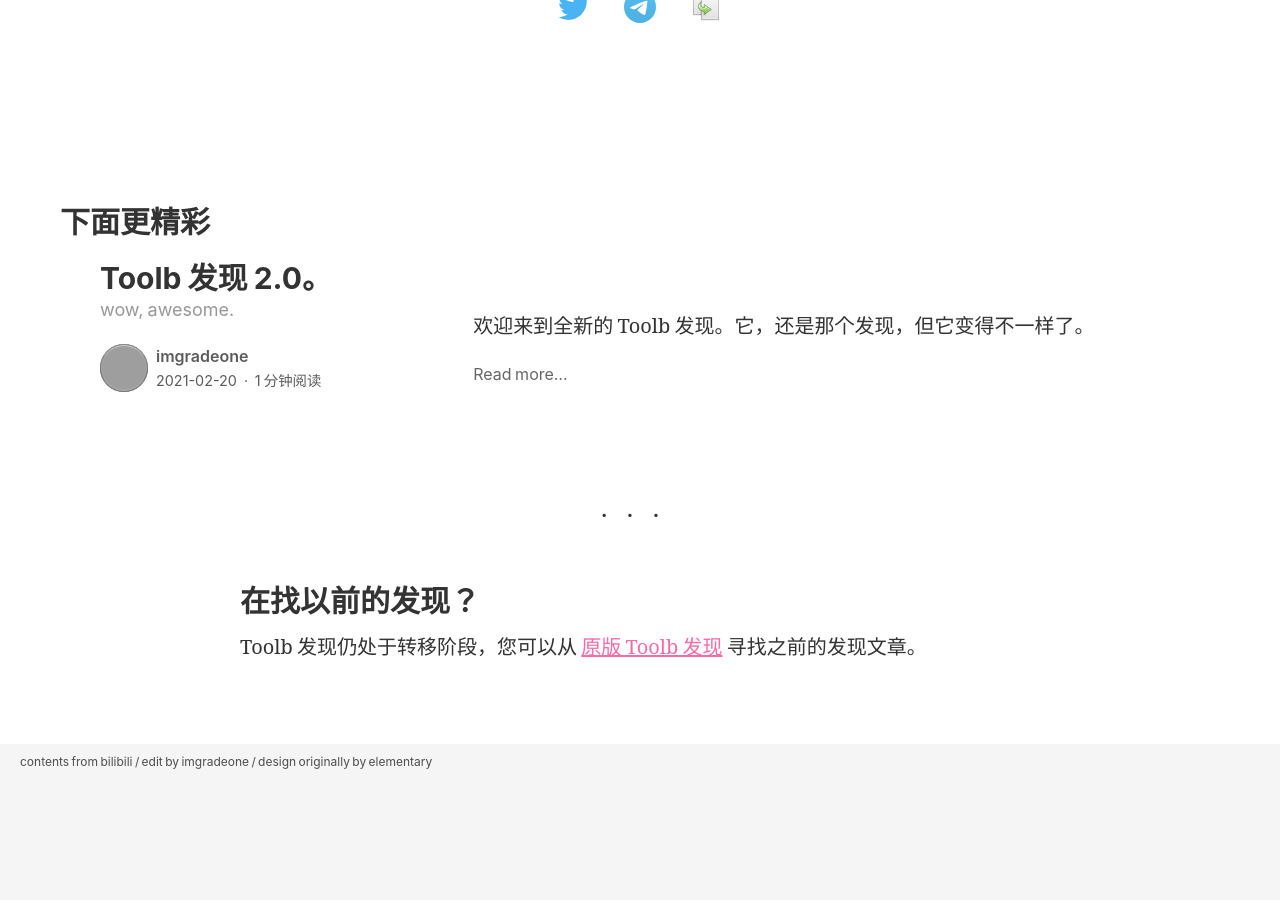
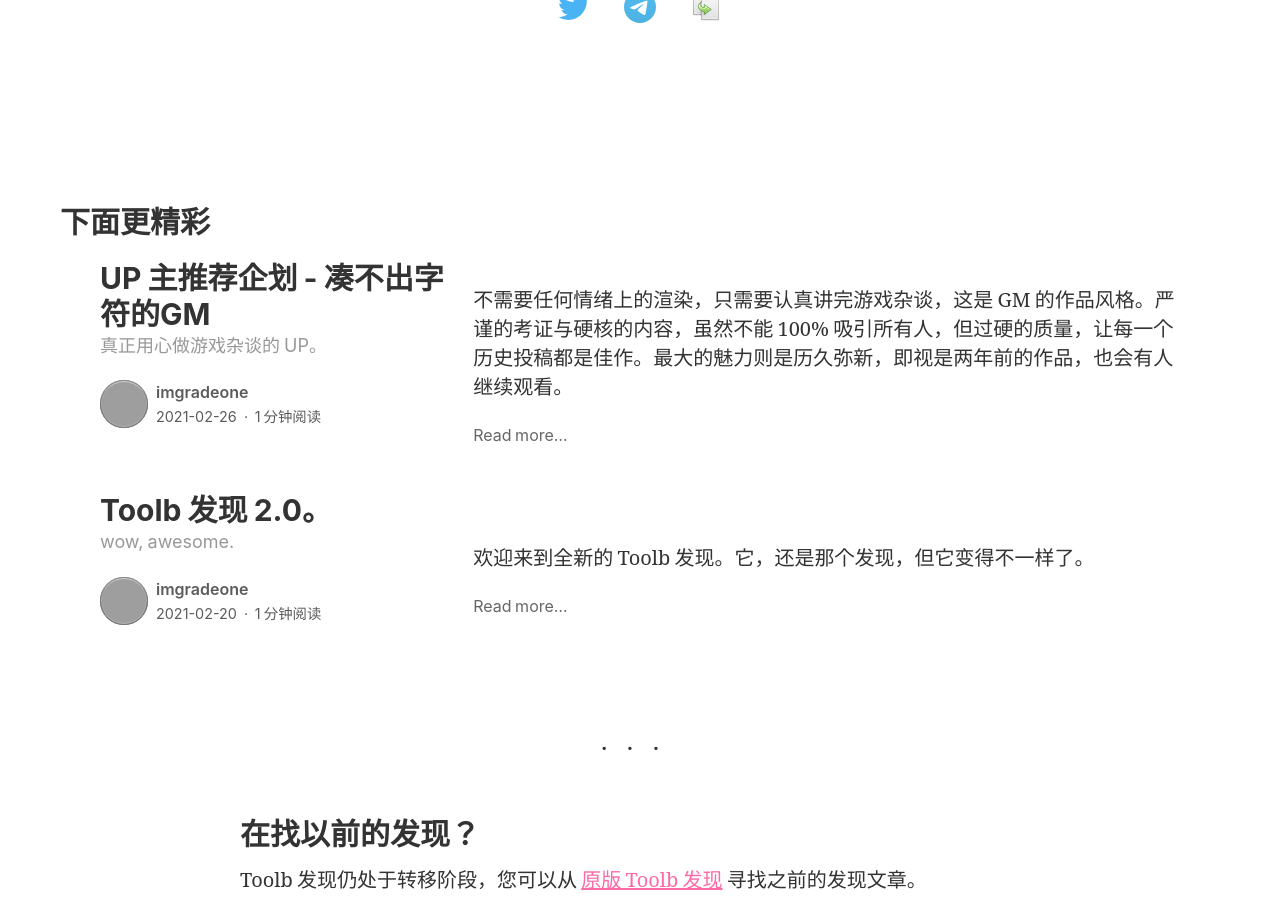
Before and after one commit to imgradeone/toolb-discover-jekyll, a Jekyll site: the page built from _posts/2021-02-21-bingren.md, in a window 1280 px wide and 900 px high, scrolled down 1831 px. Built offline with Jekyll 4.4.1, drawn with Linux system fonts in a browser that asks for light colours; our own code applies the rules of GitHub Pages for plain Markdown files; before the commit the page ends 2611 px from its top, so only the background shows below that; grey boxes are pictures that could not be loaded.

Commit message:
new discover logo

```diff
--- a/_includes/head.html
+++ b/_includes/head.html
@@ -11,7 +11,7 @@
 
   <link rel="icon" sizes="256x256" href="https://www.gravatar.com/avatar/{{ site.gravatar }}?s=256&d=blank" />
   <meta itemprop="logo" content="https://www.gravatar.com/avatar/{{ site.gravatar }}?s=256&d=blank" />
-  <!-- <link rel="shortcut icon" href="https://elementary.io/favicon.ico"> -->
+  <link rel="shortcut icon" href="{{ site.baseurl }}/favicon.ico">
   <link rel="apple-touch-icon" href="https://elementary.io/images/launcher-icons/apple-touch-icon.png">
 
   <link rel="alternate" type="application/rss+xml" title="Toolb 发现" href="{{ "/feed.xml" | prepend: site.baseurl | prepend: site.url }}" />
--- a/_includes/nav.html
+++ b/_includes/nav.html
@@ -1,6 +1,10 @@
 <header>
   <nav class="primary">
     <ul>
+      <li><a href="{{ site.baseurl }}/" class="logomark" target="_self">
+        {% include svg/discover.svg %}
+      </a></li>
+
       <li><b><a href="{{ site.baseurl }}/" target="_self">
         Toolb 发现
       </a></b></li>
--- a/_posts/2021-02-21-bingren.md
+++ b/_posts/2021-02-21-bingren.md
@@ -2,7 +2,7 @@
 title: 《病人》
 description: 一切的公众话语都日渐以娱乐的方式出现，并成为一种人文精神……
 author: imgradeone
-image: images/bingren.png
+image: /images/bingren.png
 
 tags:
   - featured
--- /dev/null
+++ b/_posts/2021-02-26-upper-gm.md
@@ -0,0 +1,19 @@
+---
+title: UP 主推荐企划 - 凑不出字符的GM
+description: 真正用心做游戏杂谈的 UP。
+author: imgradeone
+tags:
+  - upper
+---
+
+不需要任何情绪上的渲染，只需要认真讲完游戏杂谈，这是 GM 的作品风格。严谨的考证与硬核的内容，虽然不能 100% 吸引所有人，但过硬的质量，让每一个历史投稿都是佳作。最大的魅力则是历久弥新，即视是两年前的作品，也会有人继续观看。
+
+<div style="text-align: center">
+  <p><a rel="nofollow noopener noreferrer" target="_blank" href="https://space.bilibili.com/5775135" class="button">前往 bilibili 关注</a></p>
+</div>
+
+## 代表作品
+
+- [【GM】雪人兄弟的都市传说，隐藏关卡才能救到真公主。公司不仅是知名STG厂商，还与海王星、神乐有关系](https://www.bilibili.com/video/BV1ut411Q77r)
+- [【GM】有4.79亿个结局的游戏，创造了一种全新类型，《生长球》系列](https://www.bilibili.com/video/BV1Ba4y1h7S7)
+- [【GM】你可能从未见过的初版魔塔—史上第一款塔式RPG](https://www.bilibili.com/video/BV1zW411D7D6)
--- a/authors.md
+++ b/authors.md
@@ -1,7 +1,7 @@
 ---
 ---
 
-# Authors
+# 作者（？）
 
 <section class="author-list">
 {% assign site_authors = site.authors | sort %}
```
Also changed, not shown: _includes/svg/discover.svg (added), favicon.ico (added).
